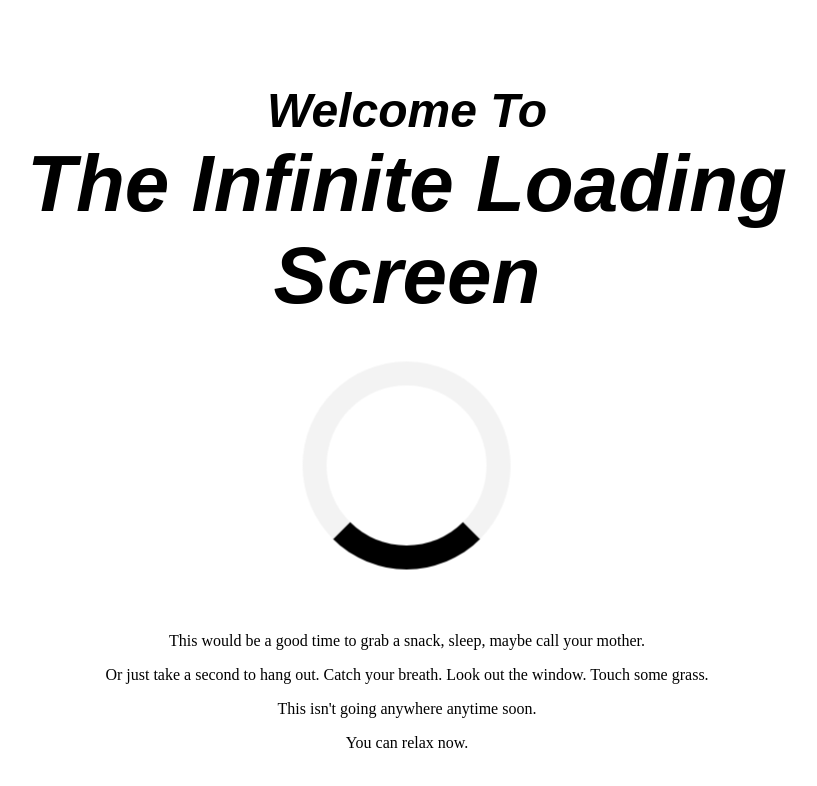
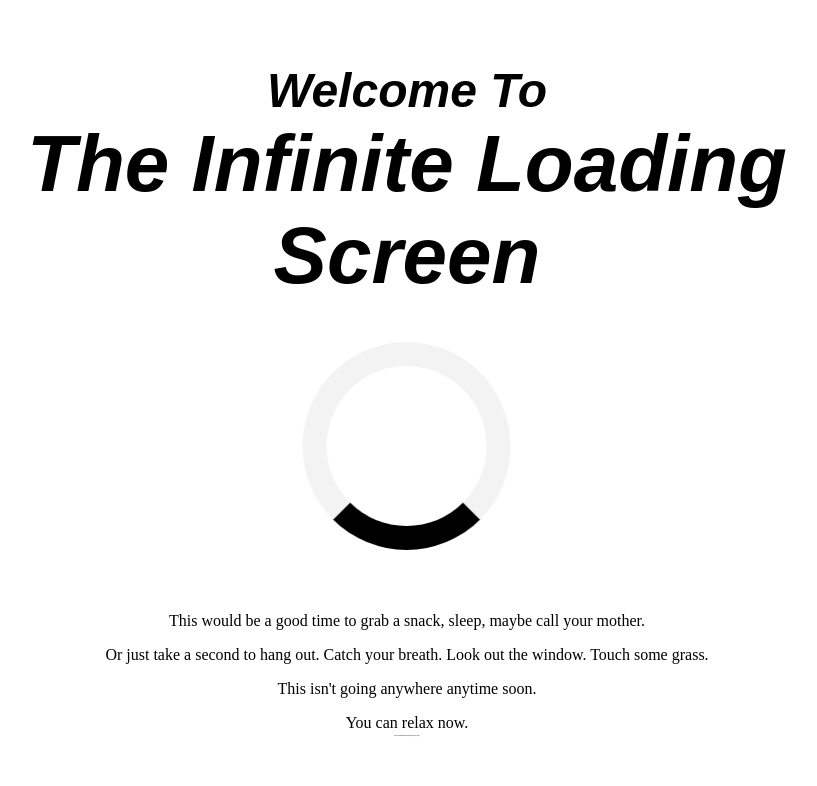
Before and after one commit to ZachTheHuman/infiniteloadingscreen.io, a plain HTML site: page index.html in a window 1280 px wide. Shown: the whole page, without its empty margins (233-1050 px from the left). Drawn offline with Linux system fonts and the light colour scheme.

Commit message:
fixed stuff

```diff
--- a/index.html
+++ b/index.html
@@ -84,7 +84,9 @@
     <p>This isn't going anywhere anytime soon.</p>
     <p>You can relax now.</p>
 </div>
-
+<br>
+<br>
+  <p style='font-size: 1px;'> https://en.wiktionary.org/wiki/Category:English_swear_words </p>
 </div>
 </body>
 </html>
```
